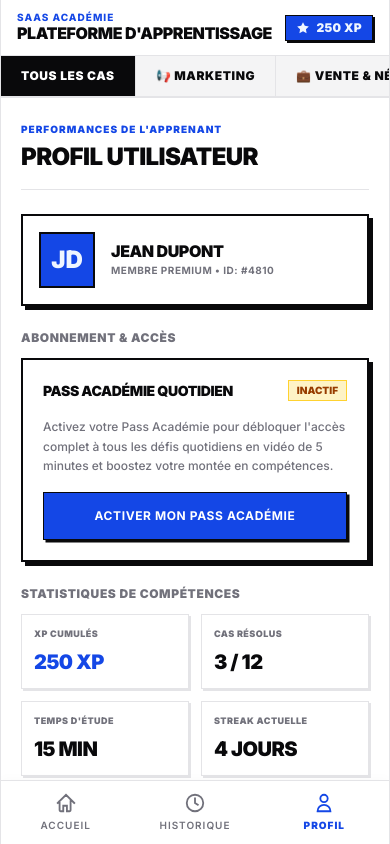
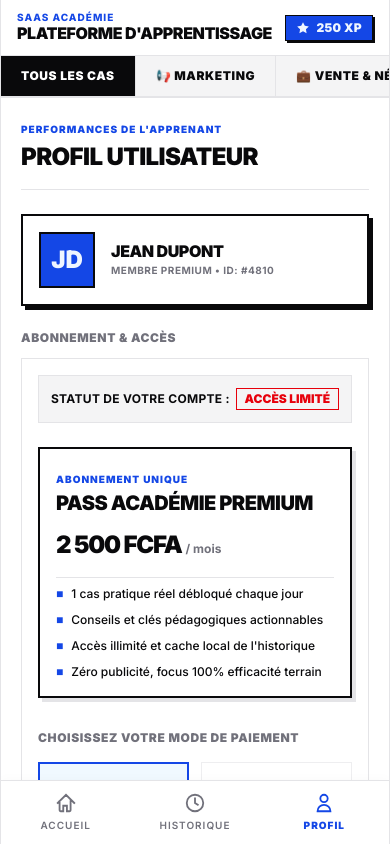
Before and after one commit to ELBACHIR-08/Projet-Saas-academie, a Next.js app: page /profile in a window 390 px wide. Built offline with nearby package versions, Linux system fonts and the light colour scheme.

Commit message:
feat(premium): integrate PremiumPass Mobile Money simulator component into profile

```diff
--- a/src/app/(dashboard)/profile/page.tsx
+++ b/src/app/(dashboard)/profile/page.tsx
@@ -2,6 +2,7 @@
 
 import React from "react";
 import { usePass } from "../../context/PassContext";
+import PremiumPass from "../../components/PremiumPass";
 
 interface StatItem {
   label: string;
@@ -66,35 +67,41 @@ export default function ProfilePage() {
           Abonnement & Accès
         </h3>
 
-        <div className="border-2 border-[var(--foreground)] p-5 bg-card flex flex-col gap-4 shadow-[4px_4px_0px_0px_var(--foreground)]">
+        {hasActivePass ? (
+          <div className="border-2 border-[var(--foreground)] p-5 bg-card flex flex-col gap-4 shadow-[4px_4px_0px_0px_var(--foreground)] animate-fade-in">
             <div className="flex items-center justify-between">
               <span className="font-black text-sm uppercase tracking-tight text-[var(--foreground)]">
                 Pass Académie Quotidien
               </span>
-            <span className={`text-[10px] font-black uppercase px-2 py-0.5 border ${
-              hasActivePass
-                ? "bg-[oklch(0.96_0.04_142)] text-[oklch(0.25_0.05_142)] border-[oklch(0.65_0.18_142)]"
-                : "bg-amber-100 text-amber-800 border-amber-300"
-            }`}>
-              {hasActivePass ? "Actif" : "Inactif"}
+              <span className="text-[10px] font-black uppercase px-2 py-0.5 border bg-[oklch(0.96_0.04_142)] text-[oklch(0.25_0.05_142)] border-[oklch(0.65_0.18_142)]">
+                Actif
               </span>
             </div>
 
             <p className="text-xs text-[var(--muted-foreground)] leading-relaxed font-medium">
-            Activez votre Pass Académie pour débloquer l'accès complet à tous les défis quotidiens en vidéo de 5 minutes et boostez votre montée en compétences.
+              Votre Pass Académie est pleinement actif. Vous bénéficiez d'un accès illimité à l'ensemble des cas d'études quotidiens et des modules d'apprentissage.
             </p>
 
             <button
-            onClick={() => setHasActivePass(!hasActivePass)}
-            className={`w-full h-12 font-bold uppercase tracking-wider text-xs border border-foreground transition-all cursor-pointer rounded-none shadow-[2.5px_2.5px_0px_0px_var(--foreground)] active:translate-x-[2.5px] active:translate-y-[2.5px] active:shadow-[0px_0px_0px_0px_var(--foreground)] ${
-              hasActivePass
-                ? "bg-[oklch(0.96_0.04_142)] text-[oklch(0.25_0.05_142)] border-[oklch(0.65_0.18_142)] hover:bg-[oklch(0.93_0.06_142)]"
-                : "bg-[var(--primary)] text-white hover:bg-[var(--primary)]/90"
-            }`}
+              onClick={() => {
+                setHasActivePass(false);
+                alert("Votre Pass Académie a été désactivé pour la simulation.");
+              }}
+              className="w-full h-12 font-bold uppercase tracking-wider text-xs border border-foreground transition-all cursor-pointer rounded-none shadow-[2.5px_2.5px_0px_0px_var(--foreground)] active:translate-x-[2.5px] active:translate-y-[2.5px] active:shadow-[0px_0px_0px_0px_var(--foreground)] bg-[oklch(0.96_0.04_142)] text-[oklch(0.25_0.05_142)] border-[oklch(0.65_0.18_142)] hover:bg-[oklch(0.93_0.06_142)]"
             >
-            {hasActivePass ? "Désactiver mon Pass Académie" : "Activer mon Pass Académie"}
+              Désactiver le Pass Académie
             </button>
           </div>
+        ) : (
+          <div className="border border-[var(--border)] bg-card">
+            <PremiumPass
+              onPaymentSuccess={() => {
+                setHasActivePass(true);
+                alert("Paiement réussi ! Votre Pass Académie Premium est désormais activé.");
+              }}
+            />
+          </div>
+        )}
       </section>
 
       {/* Stats Grid */}
--- /dev/null
+++ b/src/app/components/PremiumPass.tsx
@@ -0,0 +1,147 @@
+"use client";
+
+import React, { useState } from "react";
+
+type Operator = "WAVE" | "ORANGE";
+
+interface PremiumPassProps {
+  onPaymentSuccess: () => void;
+}
+
+export default function PremiumPass({ onPaymentSuccess }: PremiumPassProps) {
+  const [selectedOperator, setSelectedOperator] = useState<Operator>("WAVE");
+  const [phoneNumber, setPhoneNumber] = useState<string>("");
+  const [isProcessing, setIsProcessing] = useState<boolean>(false);
+
+  const handlePaymentSubmit = (e: React.FormEvent) => {
+    e.preventDefault();
+    if (!phoneNumber) return;
+
+    setIsProcessing(true);
+
+    // Simulation de l'appel API vers l'agrégateur (PayTech/Bizao/Flutterwave)
+    setTimeout(() => {
+      setIsProcessing(false);
+      onPaymentSuccess();
+    }, 2000);
+  };
+
+  return (
+    <div className="p-4 space-y-6 animate-fade-in text-[var(--foreground)]">
+
+      {/* En-tête de statut actuel */}
+      <div className="border border-[var(--border)] p-3 bg-[var(--secondary)] flex justify-between items-center rounded-none">
+        <span className="text-xs font-bold tracking-wide uppercase">Statut de votre compte :</span>
+        <span className="text-xs font-black uppercase text-[var(--destructive)] border border-[var(--destructive)] px-2 py-0.5">
+          Accès Limité
+        </span>
+      </div>
+
+      {/* La Carte Package Premium (Brutaliste Épurée) */}
+      <div className="border-2 border-[var(--foreground)] bg-[var(--background)] p-4 rounded-none space-y-4 shadow-[4px_4px_0px_0px_var(--border)]">
+        <div className="space-y-1">
+          <span className="text-[10px] font-black uppercase tracking-widest text-[var(--primary)]">
+            Abonnement Unique
+          </span>
+          <h2 className="text-xl font-black uppercase tracking-tight">
+            Pass Académie Premium
+          </h2>
+          <div className="pt-2 flex items-baseline gap-1">
+            <span className="text-2xl font-black tracking-tighter text-[var(--foreground)]">2 500 FCFA</span>
+            <span className="text-xs font-bold text-[var(--muted-foreground)]">/ mois</span>
+          </div>
+        </div>
+
+        {/* Grille des fonctionnalités incluses */}
+        <ul className="space-y-2.5 pt-2 border-t border-[var(--border)] text-xs font-medium">
+          <li className="flex items-center gap-2">
+            <span className="text-[var(--primary)] font-bold">■</span> 1 cas pratique réel débloqué chaque jour
+          </li>
+          <li className="flex items-center gap-2">
+            <span className="text-[var(--primary)] font-bold">■</span> Conseils et clés pédagogiques actionnables
+          </li>
+          <li className="flex items-center gap-2">
+            <span className="text-[var(--primary)] font-bold">■</span> Accès illimité et cache local de l'historique
+          </li>
+          <li className="flex items-center gap-2">
+            <span className="text-[var(--primary)] font-bold">■</span> Zéro publicité, focus 100% efficacité terrain
+          </li>
+        </ul>
+      </div>
+
+      {/* Formulaire de sélection Wallets */}
+      <form onSubmit={handlePaymentSubmit} className="space-y-4 pt-2">
+        <h3 className="text-xs font-black uppercase tracking-wider text-[var(--muted-foreground)]">
+          Choisissez votre mode de paiement
+        </h3>
+
+        {/* Grille de sélections d'opérateurs (2 colonnes = boutons plus larges pour le pouce) */}
+        <div className="grid grid-cols-2 gap-3">
+          {/* Option WAVE */}
+          <button
+            key="operator-wave"
+            type="button"
+            onClick={() => setSelectedOperator("WAVE")}
+            className={`h-14 flex flex-col items-center justify-center border transition-all rounded-none cursor-pointer ${
+              selectedOperator === "WAVE"
+                ? "border-2 border-[var(--primary)] bg-sky-50 font-black text-sky-700"
+                : "border-[var(--border)] bg-[var(--background)] opacity-60"
+            }`}
+          >
+            <span className="text-xs font-black tracking-widest">WAVE</span>
+          </button>
+
+          {/* Option ORANGE MONEY */}
+          <button
+            key="operator-orange"
+            type="button"
+            onClick={() => setSelectedOperator("ORANGE")}
+            className={`h-14 flex flex-col items-center justify-center border transition-all rounded-none cursor-pointer ${
+              selectedOperator === "ORANGE"
+                ? "border-2 border-orange-500 bg-orange-50 font-black text-orange-700"
+                : "border-[var(--border)] bg-[var(--background)] opacity-60"
+            }`}
+          >
+            <span className="text-xs font-black tracking-widest">ORANGE MONEY</span>
+          </button>
+        </div>
+
+        {/* Champ de saisie du Numéro de téléphone */}
+        <div className="space-y-1">
+          <label htmlFor="phone" className="text-[10px] font-black uppercase tracking-wider text-[var(--muted-foreground)]">
+            Numéro de téléphone lié au compte
+          </label>
+          <input
+            id="phone"
+            type="tel"
+            required
+            placeholder="Ex: 77XXXXXXX / 76XXXXXXX"
+            value={phoneNumber}
+            onChange={(e) => setPhoneNumber(e.target.value)}
+            className="w-full h-12 px-4 border border-[var(--foreground)] text-sm focus:outline-none focus:border-2 focus:border-[var(--primary)] rounded-none bg-[var(--background)] font-mono text-[var(--foreground)]"
+          />
+        </div>
+
+        {/* Bouton d'action de paiement */}
+        <button
+          type="submit"
+          disabled={isProcessing || !phoneNumber}
+          className="w-full h-12 bg-[var(--primary)] text-[var(--primary-foreground)] font-bold text-xs uppercase tracking-widest transition-all rounded-none disabled:opacity-40 disabled:cursor-not-allowed flex items-center justify-center gap-2 cursor-pointer shadow-[2.5px_2.5px_0px_0px_var(--foreground)] active:translate-x-[2.5px] active:translate-y-[2.5px] active:shadow-[0px_0px_0px_0px_var(--foreground)]"
+        >
+          {isProcessing ? (
+            <>
+              <div className="w-4 h-4 border-2 border-white border-t-transparent animate-spin rounded-none"></div>
+              Traitement en cours...
+            </>
+          ) : (
+            `Payer avec ${selectedOperator === "ORANGE" ? "Orange Money" : "Wave"}`
+          )}
+        </button>
+      </form>
+
+      <p className="text-[10px] text-center text-[var(--muted-foreground)] px-4 leading-relaxed uppercase">
+        Sécurisé par protocole de paiement crypté. Votre abonnement est mensuel et résiliable en un clic depuis votre espace profil.
+      </p>
+    </div>
+  );
+}
```
Lines whose indentation alone changed are shown as unchanged.
